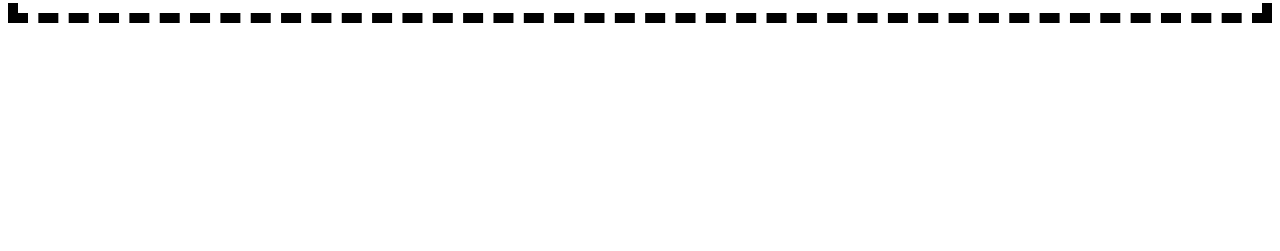
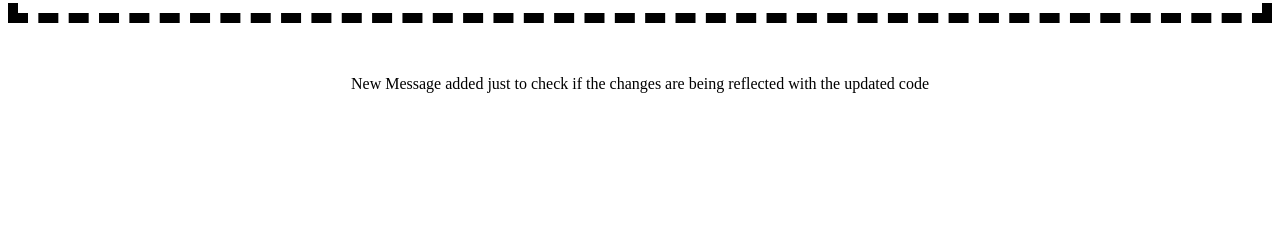
Before and after one commit to Jagadeesh-Vadlamuri/Image-Border, a plain HTML site: page index.html in a window 1280 px wide. Shown: the part 549-800 px from the top of the page. Drawn offline with Linux system fonts and the light colour scheme.

Commit message:
Added a new paragraph

```diff
--- a/index.html
+++ b/index.html
@@ -55,5 +55,8 @@
         <h1>This is the third heading</h1>
         <p class="p3 log">This is the third paragraph</p>
     </div>
+    <br>
+    <br>
+    <p>New Message added just to check if the changes are being reflected with the updated code</p>
 </body>
 </html>
```
